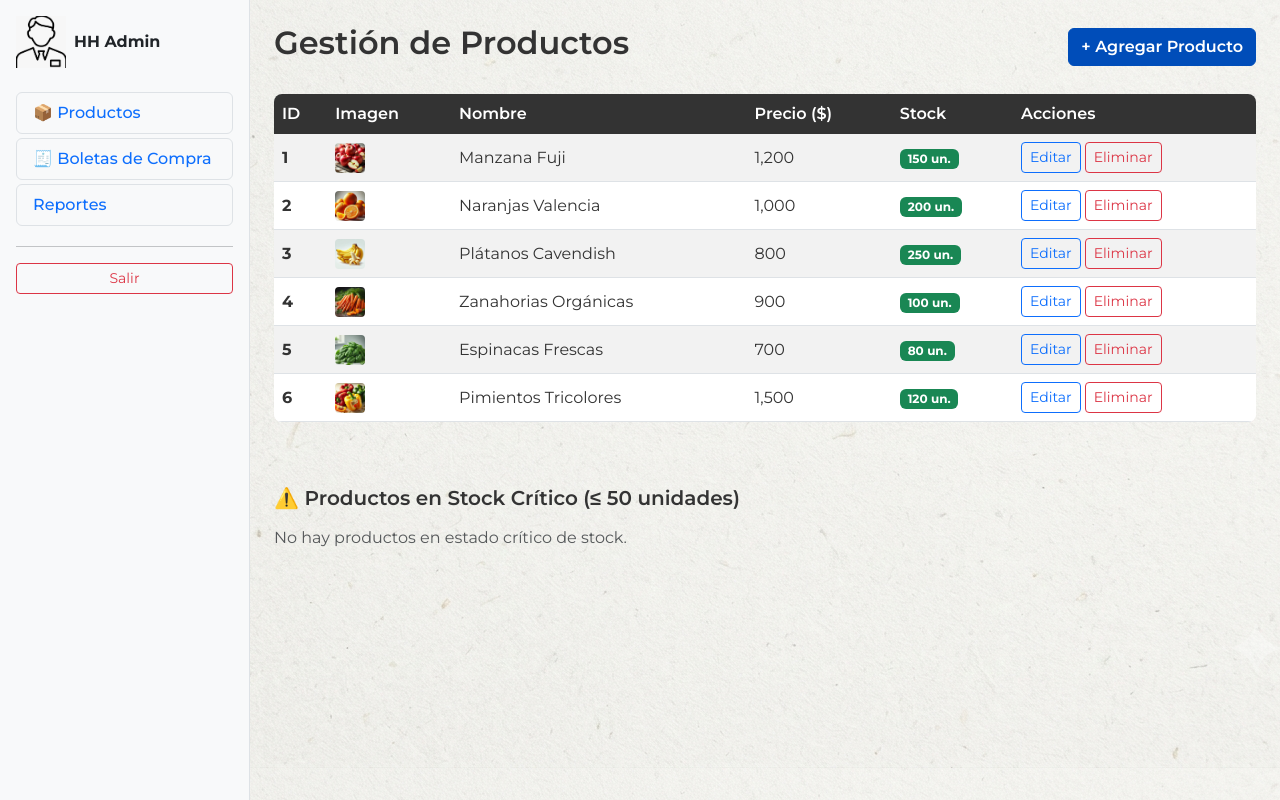
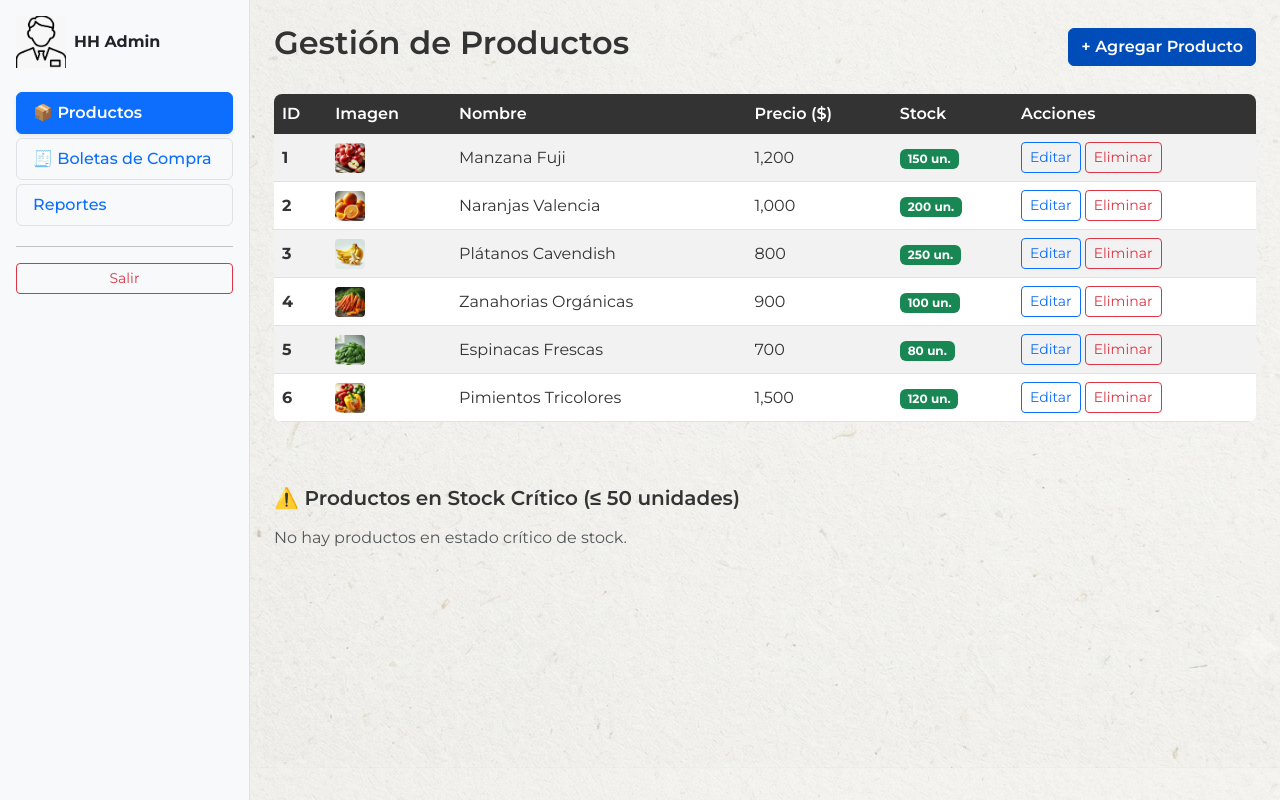
Before and after one commit to Alcoh0lgel/Huerto-hogar-react, a React (Vite) app: page /admin/productos in a window 1280 px wide. Built offline with nearby package versions, Linux system fonts and the light colour scheme.

Commit message:
Ajustes en la integracion del sidebar dentro de la gestion de productos

```diff
--- a/src/pages/admin/gestionproductos/gestion_productos.jsx
+++ b/src/pages/admin/gestionproductos/gestion_productos.jsx
@@ -161,16 +161,14 @@ export default function GestionProductos() {
         setShowModal(false);
     };
 
-    // Filtros separados:
-    // 1. Productos normales (stock > 50) para la tabla principal
     const productosNormales = productos.filter(p => p.stock > 50);
-    // 2. Productos críticos (stock <= 50) para la tabla de alertas
     const productosCriticos = productos.filter(p => p.stock <= 50);
 
     return (
         <div className={styles.adminLayout}>
             <div className="d-flex flex-column flex-md-row flex-grow-1 w-100">
-                <AdminSidebar />
+                {/* Se pasa explícitamente el prop vistaActiva para que se marque en azul */}
+                <AdminSidebar vistaActiva="productos" />
 
                 <main className={styles.mainContent}>
                     <div className="d-flex justify-content-between align-items-center mb-4">
@@ -180,7 +178,7 @@ export default function GestionProductos() {
                         </button>
                     </div>
 
-                    {/* Tabla Principal (Solo muestra productos con stock > 50) */}
+                    {/* Tabla Principal */}
                     <div className="table-responsive mb-5">
                         <table className={`table table-striped align-middle ${styles.tableCustom}`}>
                             <thead className="table-dark">
@@ -231,7 +229,7 @@ export default function GestionProductos() {
                         </table>
                     </div>
 
-                    {/* Lista de Productos Críticos (Stock <= 50) */}
+                    {/* Lista de Productos Críticos */}
                     <div className="mt-4">
                         <h3 className={`mb-3 ${styles.mainTitle}`} style={{ fontSize: '1.25rem' }}>
                             ⚠️ Productos en Stock Crítico (≤ 50 unidades)
```
